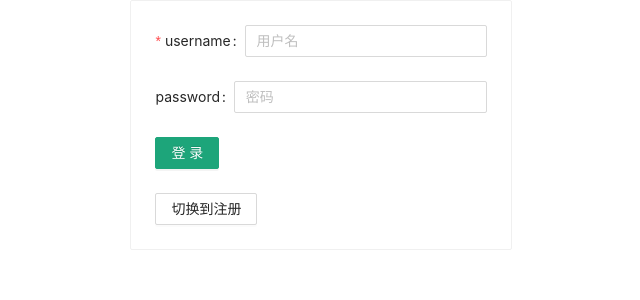
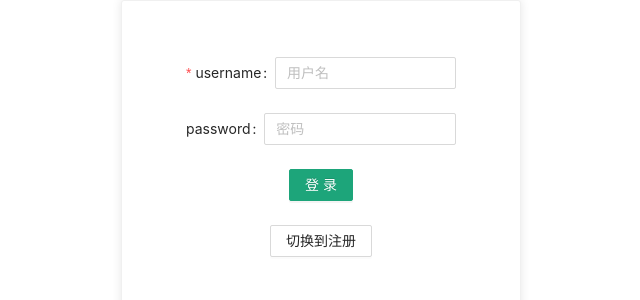
Before and after one commit to 19Qingfeng/Jira, a React (Create React App) app: page / in a window 1280 px wide. Shown: the top 300 px of the page, without its empty margins (319-959 px from the left). Built offline with nearby package versions, Linux system fonts and the light colour scheme.

Commit message:
feat(login): css-in-js

```diff
--- a/package.json
+++ b/package.json
@@ -4,6 +4,8 @@
   "private": true,
   "dependencies": {
     "@craco/craco": "^6.3.0",
+    "@emotion/react": "^11.4.1",
+    "@emotion/styled": "^11.3.0",
     "@testing-library/jest-dom": "^5.11.4",
     "@testing-library/react": "^11.1.0",
     "@testing-library/user-event": "^12.1.10",
--- /dev/null
+++ b/src/app.css
@@ -0,0 +1,9 @@
+html {
+  font-size: 62.5%;
+}
+
+html,
+body,
+#app {
+  min-height: 100vh;
+}
--- a/src/app.tsx
+++ b/src/app.tsx
@@ -1,6 +1,7 @@
 import { AuthenticatedApp } from "authenticated-app";
 import { useAuth } from "./hooks/useAuth";
 import { UnAuthenticatedApp } from "unauthenticated-app";
+import "./app.css";
 
 const App: React.FC = () => {
   const auth = useAuth();
--- a/src/pages/project-list/index.tsx
+++ b/src/pages/project-list/index.tsx
@@ -23,9 +23,7 @@ const ProjectListScreen = () => {
   const client = useHttp();
 
   useMount(() => {
-    client("/users")
-      .then()
-      .then(setUsers);
+    client("/users").then().then(setUsers);
   });
 
   useEffect(() => {
--- a/src/unauthenticated-app/index.tsx
+++ b/src/unauthenticated-app/index.tsx
@@ -2,6 +2,7 @@ import { useState } from "react";
 import { Register } from "./register";
 import { Login } from "./login";
 import { Card, Button } from "antd";
+import styled from "@emotion/styled";
 
 const UnAuthenticatedApp: React.FC = () => {
   const [isRegister, setRegister] = useState(false);
@@ -11,13 +12,31 @@ const UnAuthenticatedApp: React.FC = () => {
   };
 
   return (
-    <div style={{ display: "flex", justifyContent: 'center' }}>
-      <Card>
+    <Container>
+      <ShadowCard>
         {isRegister ? <Register /> : <Login />}
-        <Button onClick={togglePage}>切换到{isRegister ? "登录" : "注册"}</Button>
-      </Card>
-    </div>
+        <Button onClick={togglePage}>
+          切换到{isRegister ? "登录" : "注册"}
+        </Button>
+      </ShadowCard>
+    </Container>
   );
 };
 
+const Container = styled.div`
+  display: flex;
+  flex-direction: column;
+  align-items: center;
+`;
+
+const ShadowCard = styled(Card)`
+  width: 40rem;
+  min-height: 56rem;
+  padding: 3.2rem 4rem;
+  border-radius: 0.3rem;
+  box-sizing: border-box;
+  box-shadow: rgba(0, 0, 0, 0.1) 0 0 10px;
+  text-align: center;
+`;
+
 export { UnAuthenticatedApp };
```
Also changed, not shown: 1 other file (tests, documents, lock files or other folders).
